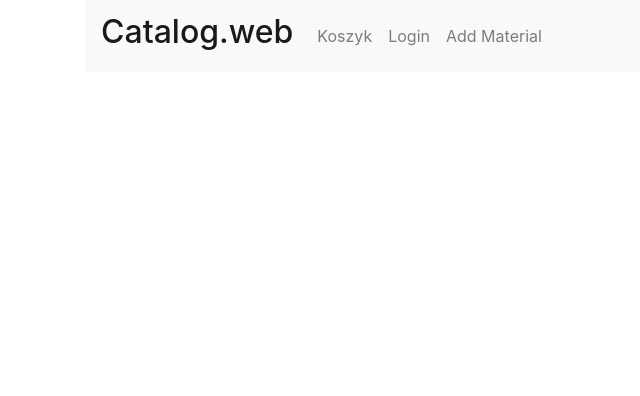
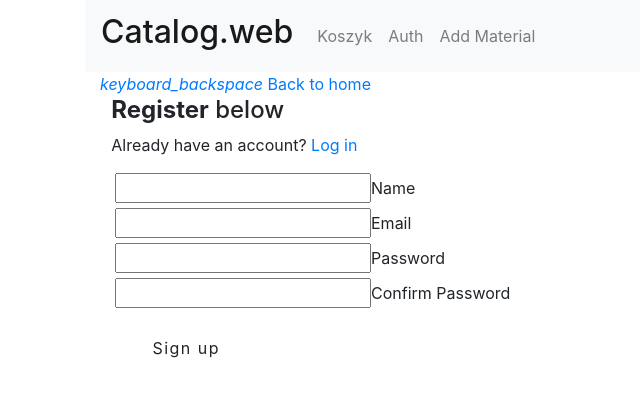
Before and after one commit to Frugile/Catalog.web, a React (Create React App) app in the folder frontend/: page /register in a window 1280 px wide. Shown: the top 396 px of the page, without its empty margins (0-640 px from the left). Built offline with nearby package versions, Linux system fonts and the light colour scheme.

Commit message:
auth forontend, before redux

```diff
--- a/frontend/src/App.js
+++ b/frontend/src/App.js
@@ -3,7 +3,9 @@
 import "bootstrap/dist/css/bootstrap.min.css";
 
 import Basket from "./components/basket.component";
-import Login from "./components/login.component";
+import Auth from "./components/auth.component";
+import Register from "./components/auth/Register";
+import Login from "./components/auth/Login";
 import ProductsList from "./components/products-list.component";
 import AddMaterial from "./components/add-material.component";
 
@@ -24,8 +26,8 @@
                   </Link>
                 </li>
                 <li className="navbar-item">
-                  <Link to="/login" className="nav-link">
-                    Login
+                  <Link to="/auth" className="nav-link">
+                    Auth
                   </Link>
                 </li>
                 <li className="navbar-item">
@@ -36,8 +38,10 @@
               </ul>
             </div>
           </nav>
-          <Route path="/" exact component={ProductsList} />
+          <Route exact path="/" component={ProductsList} />
           <Route path="/basket" component={Basket} />
+          <Route path="/auth" component={Auth} />
+          <Route path="/register" component={Register} />
           <Route path="/login" component={Login} />
           <Route path="/addMaterial" component={AddMaterial} />
         </div>
--- /dev/null
+++ b/frontend/src/components/auth.component.js
@@ -0,0 +1,62 @@
+import React, { Component } from "react";
+import { Link } from "react-router-dom";
+// import { GoogleAPI, GoogleLogin, GoogleLogout } from "react-google-oauth";
+
+// const responseGoogle = response => {
+//   console.log(response);
+//   console.log(response);
+// };
+
+export default class Auth extends Component {
+  render() {
+    return (
+      // <div style={{ marginTop: 20 }}>
+      //   {/* <GoogleAPI
+      //     clientId="363035258556-m8naekolmp41h1097cj7gdar2u2kdnn8.apps.googleusercontent.com"
+      //     onUpdateSigninStatus={console.log("onUpdateSigninStatus")}
+      //     onInitFailure={console.log("onInitFailure")}
+      //     // onUpdateSigninStatus={responseGoogle}
+      //     // onInitFailure={responseGoogle}
+      //   >
+      //     <GoogleLogin />
+      //   </GoogleAPI> */}
+      //   <h1>Heloo</h1>
+      // </div>
+
+      <div style={{ height: "75vh" }} className="container valign-wrapper">
+        <Link to="/register" className="btn btn-outline-primary">
+          Register
+        </Link>
+        <Link to="/login" className="btn btn-outline-primary">
+          Login
+        </Link>
+        <div className="row">
+          <div className="col s12 center-align">
+            <a
+              href="/"
+              style={{
+                width: "150px",
+                borderRadius: "3px",
+                letterSpacing: "1.5px"
+              }}
+              className="btn btn-large waves-effect waves-light hoverable blue accent-3"
+            >
+              Register
+            </a>
+            <a
+              style={{
+                marginLeft: "2rem",
+                width: "150px",
+                borderRadius: "3px",
+                letterSpacing: "1.5px"
+              }}
+              className="btn btn-large waves-effect white hoverable black-text"
+            >
+              Log In
+            </a>
+          </div>
+        </div>
+      </div>
+    );
+  }
+}
--- /dev/null
+++ b/frontend/src/components/auth/Login.js
@@ -0,0 +1,91 @@
+import React, { Component } from "react";
+import { Link } from "react-router-dom";
+
+class Login extends Component {
+  constructor() {
+    super();
+    this.state = {
+      email: "",
+      password: "",
+      errors: {}
+    };
+  }
+
+  onChange = e => {
+    this.setState({ [e.target.id]: e.target.value });
+  };
+
+  onSubmit = e => {
+    e.preventDefault();
+
+    const userData = {
+      email: this.state.email,
+      password: this.state.password
+    };
+
+    console.log(userData);
+  };
+
+  render() {
+    const { errors } = this.state;
+
+    return (
+      <div className="container">
+        <div style={{ marginTop: "4rem" }} className="row">
+          <div className="col s8 offset-s2">
+            <Link to="/" className="btn-flat waves-effect">
+              <i className="material-icons left">keyboard_backspace</i> Back to
+              home
+            </Link>
+            <div className="col s12" style={{ paddingLeft: "11.250px" }}>
+              <h4>
+                <b>Login</b> below
+              </h4>
+              <p className="grey-text text-darken-1">
+                Don't have an account? <Link to="/register">Register</Link>
+              </p>
+            </div>
+            <form noValidate onSubmit={this.onSubmit}>
+              <div className="input-field col s12">
+                <input
+                  onChange={this.onChange}
+                  value={this.state.email}
+                  error={errors.email}
+                  id="email"
+                  type="email"
+                />
+                <label htmlFor="email">Email</label>
+              </div>
+              <div className="input-field col s12">
+                <input
+                  onChange={this.onChange}
+                  value={this.state.password}
+                  error={errors.password}
+                  id="password"
+                  type="password"
+                />
+                <label htmlFor="password">Password</label>
+              </div>
+              <div className="col s12" style={{ paddingLeft: "11.250px" }}>
+                <button
+                  style={{
+                    width: "150px",
+                    borderRadius: "3px",
+                    letterSpacing: "1.5px",
+                    marginTop: "1rem"
+                  }}
+                  type="submit"
+                  className="btn btn-large waves-effect waves-light hoverable blue accent-3"
+                >
+                  Login
+                </button>
+              </div>
+            </form>
+          </div>
+        </div>
+      </div>
+    );
+  }
+}
+
+export default Login;
--- /dev/null
+++ b/frontend/src/components/auth/Register.js
@@ -0,0 +1,115 @@
+import React, { Component } from "react";
+import { Link } from "react-router-dom";
+
+class Register extends Component {
+  constructor() {
+    super();
+    this.state = {
+      name: "",
+      email: "",
+      password: "",
+      password2: "",
+      errors: {}
+    };
+  }
+
+  onChange = e => {
+    this.setState({ [e.target.id]: e.target.value });
+  };
+
+  onSubmit = e => {
+    e.preventDefault();
+
+    const newUser = {
+      name: this.state.name,
+      email: this.state.email,
+      password: this.state.password,
+      password2: this.state.password2
+    };
+
+    console.log(newUser);
+  };
+
+  render() {
+    const { errors } = this.state;
+
+    return (
+      <div className="container">
+        <div className="row">
+          <div className="col s8 offset-s2">
+            <Link to="/" className="btn-flat waves-effect">
+              <i className="material-icons left">keyboard_backspace</i> Back to
+              home
+            </Link>
+            <div className="col s12" style={{ paddingLeft: "11.250px" }}>
+              <h4>
+                <b>Register</b> below
+              </h4>
+              <p className="grey-text text-darken-1">
+                Already have an account? <Link to="/login">Log in</Link>
+              </p>
+            </div>
+            <form noValidate onSubmit={this.onSubmit}>
+              <div className="input-field col s12">
+                <input
+                  onChange={this.onChange}
+                  value={this.state.name}
+                  error={errors.name}
+                  id="name"
+                  type="text"
+                />
+                <label htmlFor="name">Name</label>
+              </div>
+              <div className="input-field col s12">
+                <input
+                  onChange={this.onChange}
+                  value={this.state.email}
+                  error={errors.email}
+                  id="email"
+                  type="email"
+                />
+                <label htmlFor="email">Email</label>
+              </div>
+              <div className="input-field col s12">
+                <input
+                  onChange={this.onChange}
+                  value={this.state.password}
+                  error={errors.password}
+                  id="password"
+                  type="password"
+                />
+                <label htmlFor="password">Password</label>
+              </div>
+              <div className="input-field col s12">
+                <input
+                  onChange={this.onChange}
+                  value={this.state.password2}
+                  error={errors.password2}
+                  id="password2"
+                  type="password"
+                />
+                <label htmlFor="password2">Confirm Password</label>
+              </div>
+              <div className="col s12" style={{ paddingLeft: "11.250px" }}>
+                <button
+                  style={{
+                    width: "150px",
+                    borderRadius: "3px",
+                    letterSpacing: "1.5px",
+                    marginTop: "1rem"
+                  }}
+                  type="submit"
+                  className="btn btn-large waves-effect waves-light hoverable blue accent-3"
+                >
+                  Sign up
+                </button>
+              </div>
+            </form>
+          </div>
+        </div>
+      </div>
+    );
+  }
+}
+
+export default Register;
--- a/frontend/src/components/login.component.js
+++ /dev/null
@@ -1,26 +0,0 @@
-import React, { Component } from "react";
-// import { GoogleAPI, GoogleLogin, GoogleLogout } from "react-google-oauth";
-
-// const responseGoogle = response => {
-//   console.log(response);
-//   console.log(response);
-// };
-
-export default class Login extends Component {
-  render() {
-    return (
-      <div style={{ marginTop: 20 }}>
-        {/* <GoogleAPI
-          clientId="363035258556-m8naekolmp41h1097cj7gdar2u2kdnn8.apps.googleusercontent.com"
-          onUpdateSigninStatus={console.log("onUpdateSigninStatus")}
-          onInitFailure={console.log("onInitFailure")}
-          // onUpdateSigninStatus={responseGoogle}
-          // onInitFailure={responseGoogle}
-        >
-          <GoogleLogin />
-        </GoogleAPI> */}
-        Tu będzie logowanie
-      </div>
-    );
-  }
-}
```
Also changed, not shown: frontend/package.json (+6 -1 lines), frontend/src/components/products-list.component.js (+8 -9 lines), 1 other file (tests, documents, lock files or other folders).
